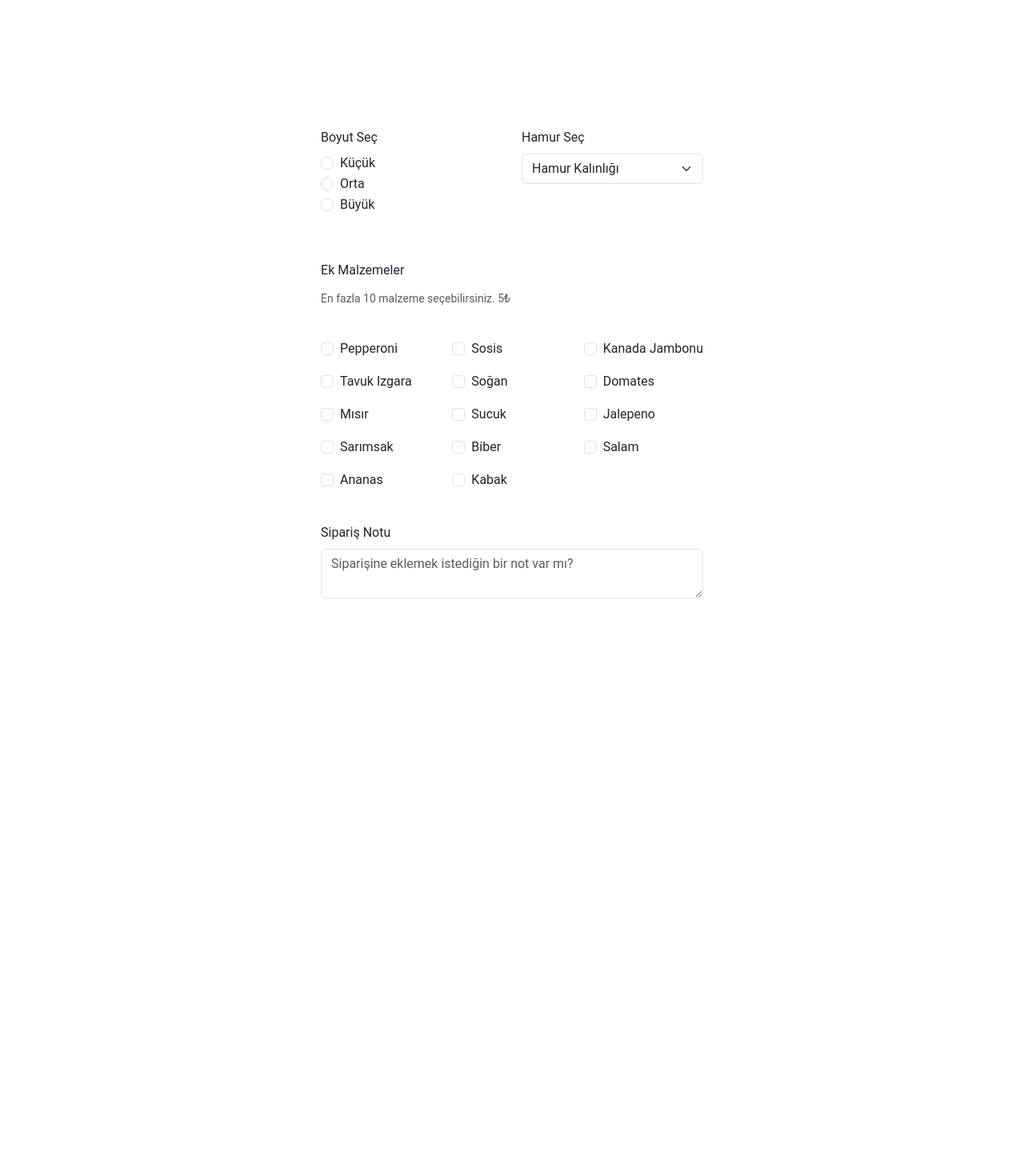
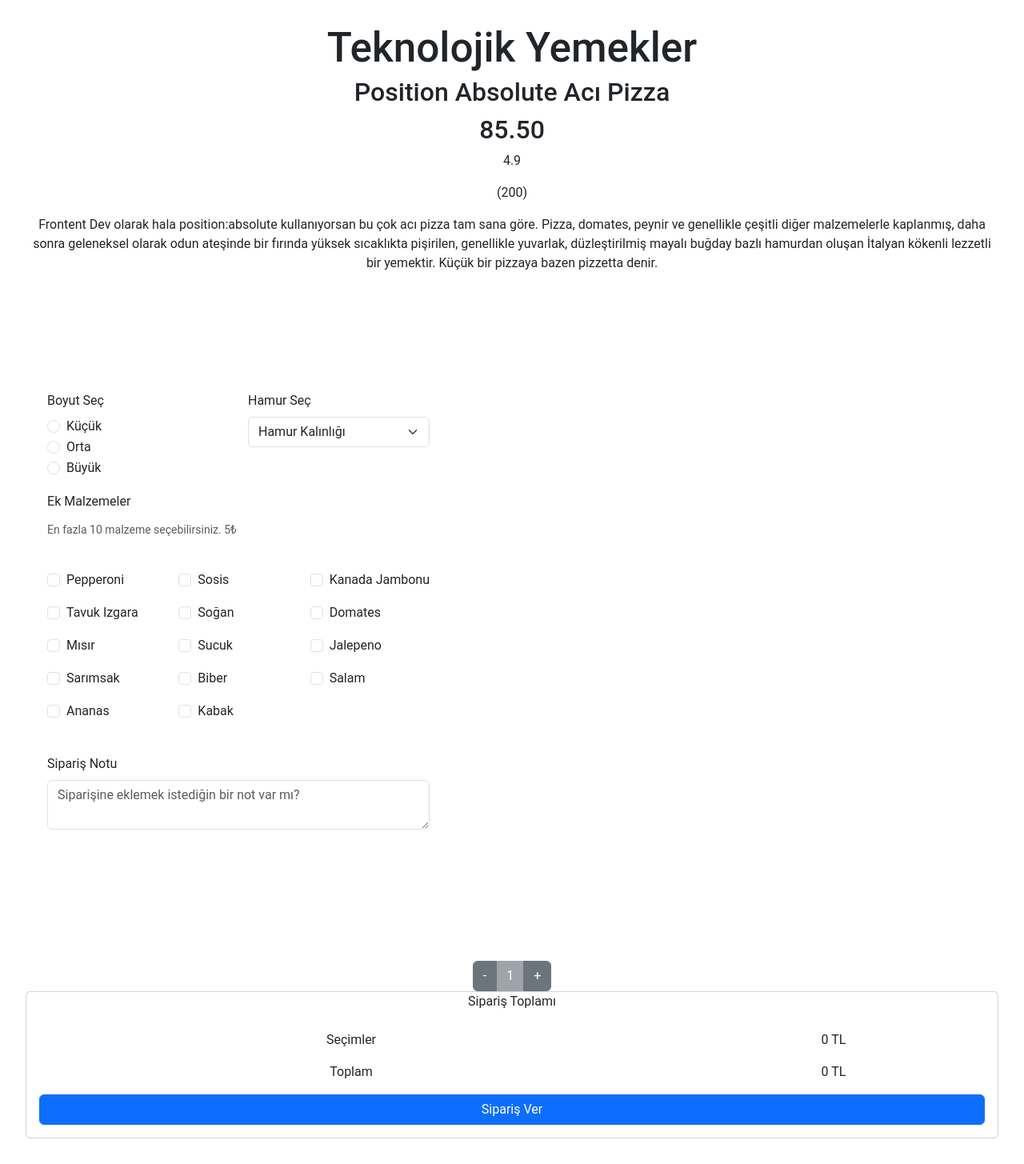
Before and after one commit to EceYaman/pizza-project, a React (Vite) app: page / in a window 1280 px wide. Shown: the whole page at 80% size. Before the commit the page ends 924 px from the top, so only its background shows below. Built offline with nearby package versions, Linux system fonts and the light colour scheme; the HTML template or start-up script is replaced by a standard one.

Commit message:
OrderCompletion component created

```diff
--- a/src/components/Header.jsx
+++ b/src/components/Header.jsx
@@ -0,0 +1,9 @@
+
+export  function Header() {
+    return(
+        <>
+            <h1>Teknolojik Yemekler</h1>
+
+        </>
+    )
+}
--- a/src/components/Main.jsx
+++ b/src/components/Main.jsx
@@ -0,0 +1,16 @@
+import OrderForm from "./OrderForm";
+export function Main() {
+    return(
+        <>
+            <div>
+                <h2>Position Absolute Acı Pizza</h2>
+                <h2>85.50</h2>
+                <p>4.9</p>
+                <p>(200)</p>
+                <p>
+                Frontent Dev olarak hala position:absolute kullanıyorsan bu çok acı pizza tam sana göre. Pizza, domates, peynir ve genellikle çeşitli diğer malzemelerle kaplanmış, daha sonra geleneksel olarak odun ateşinde bir fırında yüksek sıcaklıkta pişirilen, genellikle yuvarlak, düzleştirilmiş mayalı buğday bazlı hamurdan oluşan İtalyan kökenli lezzetli bir yemektir. Küçük bir pizzaya bazen pizzetta denir.</p>
+            </div>
+            <OrderForm />
+        </>
+    )
+}
--- /dev/null
+++ b/src/components/OrderCompletion.jsx
@@ -0,0 +1,39 @@
+import { useState } from "react"
+import { Button, ButtonGroup, Card, CardBody, CardTitle, Col, Row } from 'reactstrap'
+export default function OrderCompletion() {
+    const [count, setCount] = useState(1)
+    const handleIncrease = () => setCount(count + 1);
+    const handleDecrease = () => {
+        if (count > 1) {
+          setCount(count - 1);
+        }
+      };
+    return (
+        <>
+            <ButtonGroup>
+                <Button onClick={handleDecrease}>-</Button>
+                <Button disabled>{count}</Button>
+                <Button onClick={handleIncrease}>+</Button>
+            </ButtonGroup>
+
+            <Card>
+                <CardTitle className="text-center">Sipariş Toplamı</CardTitle>
+                <CardBody>
+                    <Row className="mb-3">
+                        <Col xs="8" className="text-left">Seçimler</Col>
+                        <Col xs="4" className="text-right">0 TL</Col>
+                    </Row>
+
+                    <Row className="mb-3">
+                        <Col xs="8" className="text-left">Toplam</Col>
+                        <Col xs="4" className="text-right">0 TL</Col>
+                    </Row>
+
+                    <Button color="primary" block>
+                        Sipariş Ver
+                    </Button>
+                </CardBody>
+            </Card>
+        </>
+    );
+}
--- a/src/components/OrderForm.jsx
+++ b/src/components/OrderForm.jsx
@@ -35,8 +35,8 @@ export default function OrderForm() {
 
     return (
         <div className="order-form">
-        <Form>
-            <Row form className="form-row">
+        <Form >
+            <Row >
             <Col md={6}>
                 <FormGroup>
                 <Label>Boyut Seç</Label>
@@ -122,7 +122,6 @@ export default function OrderForm() {
                 placeholder="Siparişine eklemek istediğin bir not var mı?"
             />
             </FormGroup>
-
         </Form>
         </div>
     );
--- a/src/components/OrderPage.jsx
+++ b/src/components/OrderPage.jsx
@@ -1,9 +1,12 @@
-import OrderForm from "./OrderForm";
-
+import {Header} from "./Header";
+import {Main} from "./Main";
+import OrderCompletion from "./OrderCompletion";
 export default function OrderPage() {
     return(
         <>
-        <OrderForm />
+        <Header />
+        <Main />
+        <OrderCompletion />
         </>
     )
 }
```
Also changed, not shown: src/components/Footer.jsx (deleted).
